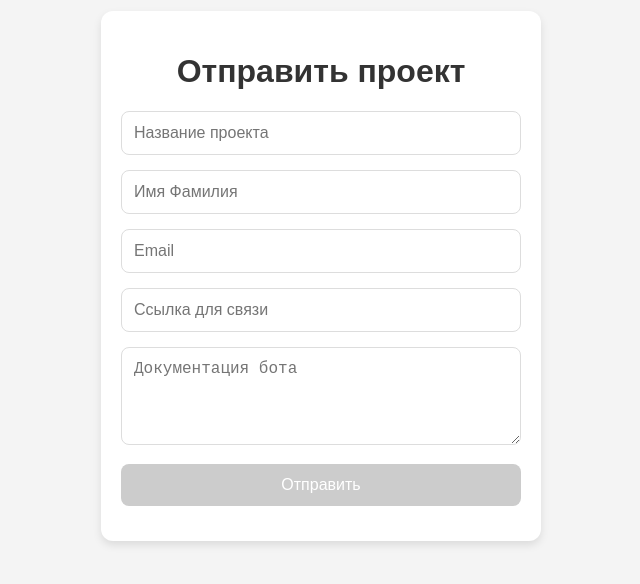
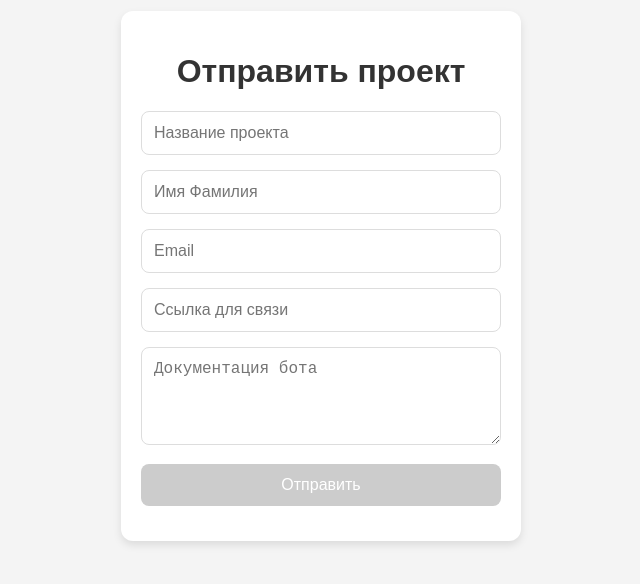
Before and after one commit to Matvick108/CmdServ_Mini-Web, a plain HTML site: page Form.html in a window 1280 px wide. Shown: the part 124-708 px from the top of the page, without its empty margins (319-959 px from the left). Drawn offline with Linux system fonts and the light colour scheme.

Commit message:
Update Form.html

```diff
--- a/Form.html
+++ b/Form.html
@@ -8,11 +8,13 @@
         body {
             font-family: 'Arial', sans-serif;
             background-color: #f4f4f4;
+            margin: 0;
+            padding: 20px;
+            box-sizing: border-box;
             display: flex;
             justify-content: center;
             align-items: center;
-            height: 100vh;
-            margin: 0;
+            min-height: 100vh;
         }
         .form-container {
             background-color: #fff;
@@ -21,6 +23,7 @@
             box-shadow: 0 4px 8px rgba(0, 0, 0, 0.1);
             max-width: 400px;
             width: 100%;
+            box-sizing: border-box;
         }
         h1 {
             text-align: center;
@@ -82,7 +85,7 @@
                 }
             };
 
-            // Навешивание обработиков событий на все поля
+            // Навешивание обработчиков событий на все поля
             inputs.forEach((input, index) => {
                 input.addEventListener('keydown', (e) => {
                     if (e.key === 'Enter') {
@@ -134,6 +137,8 @@
                           alert('Сообщение отправлено успешно! 😊');
                           form.reset();
                           submitButton.disabled = true;
+                          // Перенаправление на другую страницу
+                          window.location.href = 'https://matvick108.github.io/CmdServ_Mini-Web/';
                       } else {
                           alert('Ошибка отправки сообщения. 😞');
                       }
```
